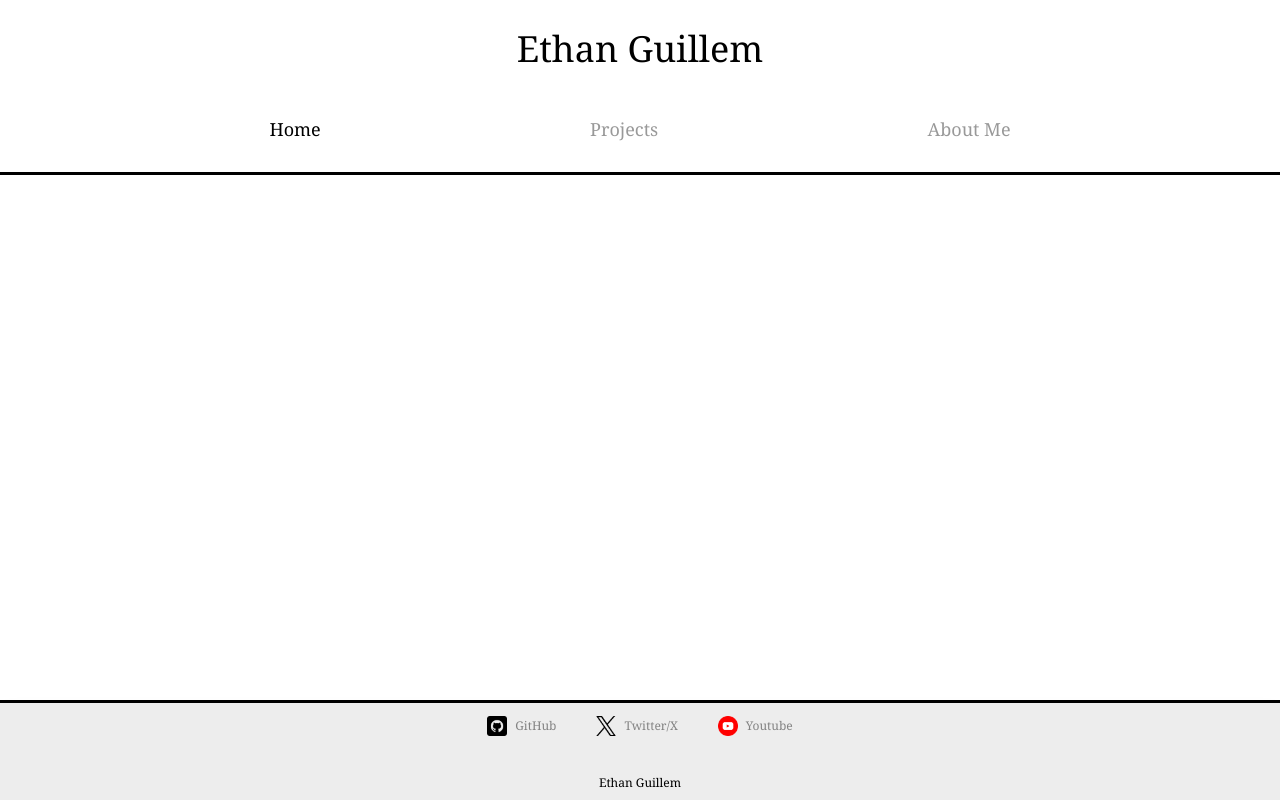
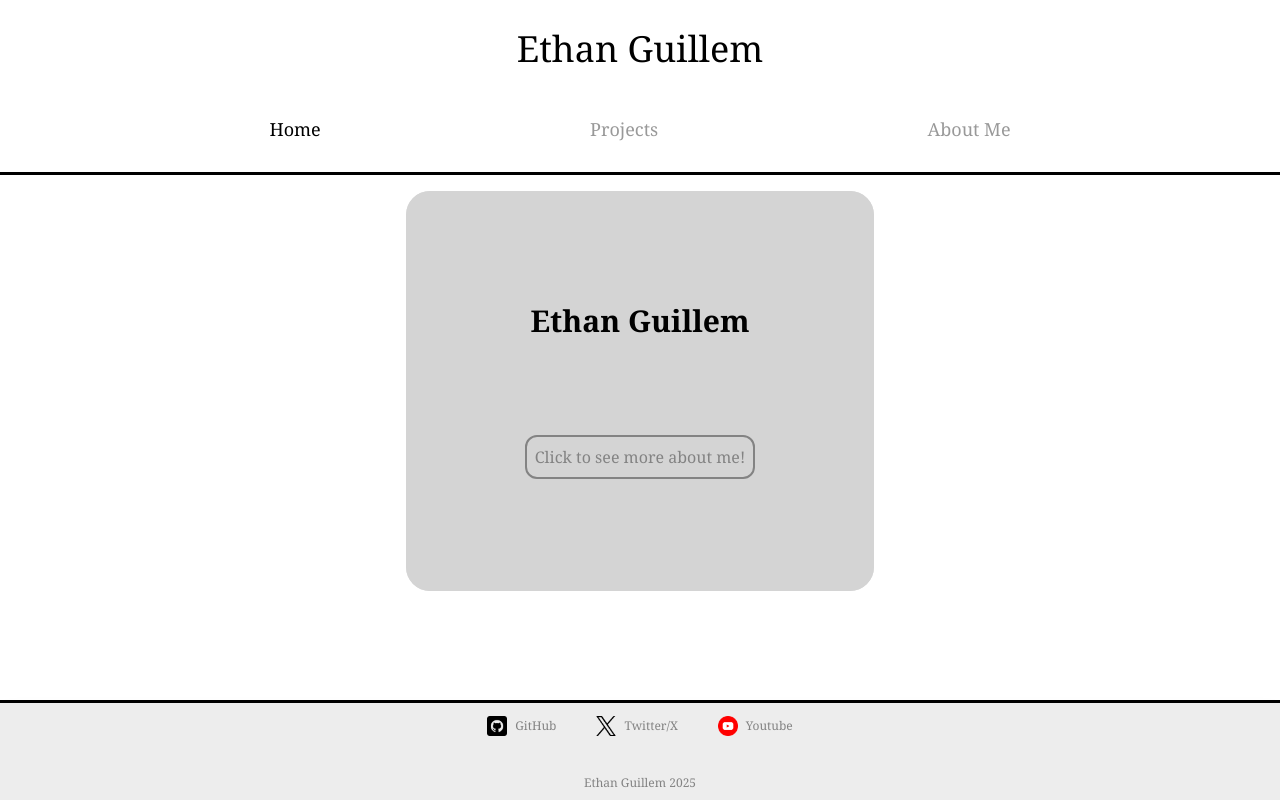
Before and after one commit to ethanvfour/portfolio, a React app: page / in a window 1280 px wide. Built offline with nearby package versions, Linux system fonts and the light colour scheme; the HTML template or start-up script is replaced by a standard one.

Commit message:
feat: enhance Home component with interactive bio and add profile image

```diff
--- a/src/App.jsx
+++ b/src/App.jsx
@@ -110,7 +110,9 @@ function App() {
             </ul>
           </div>
           <br></br>
-          <h1 className="w-full text-center">Ethan Guillem</h1>
+          <h1 className="w-full text-center text-[#838383]">
+            Ethan Guillem 2025
+          </h1>
         </footer>
       </div>
     </BrowserRouter>
--- a/src/components/Home.jsx
+++ b/src/components/Home.jsx
@@ -1,6 +1,8 @@
-import { useEffect } from "react";
+import { useEffect, useRef, useState } from "react";
 import "../index.css";
 import "./Home.css";
+
+import me from "../assets/ethan.jpg";
 
 /**
  * Component
@@ -13,12 +15,78 @@ function Home(props) {
     props.setterForStyle(props.name);
   }, [props, props.name]);
 
+  const h2Element = useRef(0),
+    bio = useRef(0);
+
+  const [openOrNot, setOpenOrNot] = useState(false);
+  /* for the cool animation at the top */
   return (
-  <div className="flex flex-col">
-    <div className="">
-
+    <div className="flex flex-col justify-center items-center p-3 w-full h-full transition-all duration-250">
+      <div
+        id="info-about-me"
+        className="flex justify-between h-[400px] w-[75%]"
+      >
+        <div
+          className={`relative w-2/4 p-4 flex flex-col items-center text-center justify-evenly rounded-bl-3xl rounded-tl-3xl transition-all duration-1000 ${
+            openOrNot ? "" : "rounded-br-3xl rounded-tr-3xl translate-x-1/2"
+          } bg-[#d4d4d4] z-20`}
+          role="region"
+          aria-labelledby="home-name"
+        >
+          <h2 className="text-3xl font-bold" ref={h2Element}>
+            <span id="home-name">Ethan Guillem</span>
+          </h2>
+          <button
+            className={`hover:text-[#000000] focus:text-[#000000] text-[#838383] transition-all duration-250 border-[#838383] hover:border-[#000000] hover:scale-105 border-2 p-2 rounded-xl ${
+              openOrNot ? "hidden" : ""
+            }`}
+            aria-expanded={openOrNot}
+            aria-controls="home-bio"
+            aria-label={openOrNot ? "Hide bio" : "Show bio"}
+            onClick={() => {
+              setOpenOrNot(true);
+            }}
+          >
+            Click to see more about me!
+          </button>
+          <p
+            id="home-bio"
+            className={`mt-2 text-xs ${openOrNot ? "" : "hidden"}`}
+            ref={bio}
+            role="region"
+            aria-hidden={!openOrNot}
+          >
+            {/* {cool bio here} */}
+            Lorem ipsum dolor, sit amet consectetur adipisicing elit. Sunt,
+            eaque? Est inventore odit corporis quis! Ratione aspernatur, commodi
+            exercitationem laborum veritatis dolore velit quaerat totam beatae
+            at, sint eaque qui!
+          </p>
+        </div>
+        <div
+          id="photo"
+          className={`relative z-10 w-2/4 p-2 flex items-center justify-center bg-[#dedede] rounded-br-3xl rounded-tr-3xl transition-all duration-1000 ${
+            openOrNot ? "" : "rounded-bl-3xl rounded-tl-3xl -translate-x-1/2"
+          }`}
+          role="img"
+          aria-label="Photo of Ethan"
+        >
+          {/* Uncomment and use `me` when ready to show the photo */}
+          <img
+            className="object-contain max-h-[90%] rounded-lg hover:scale-105 transition-all duration-250"
+            src={me}
+            alt="Ethan aka me :)"
+            tabIndex={0}
+            role="button"
+            aria-pressed={openOrNot}
+            onClick={() => {
+              setOpenOrNot(false);
+            }}
+          />
+        </div>
+      </div>
     </div>
-  </div>);
+  );
 }
 
 export default Home;
--- a/src/components/Projects.jsx
+++ b/src/components/Projects.jsx
@@ -60,7 +60,7 @@ function Card(props) {
           {/* image above the button to go to it */}
         </div>
         <button
-          className="lg:hidden border-black m-2 rounded-lg p-1 border-3"
+          className="lg:hidden border-black m-2 rounded-lg p-1 border-3 hover:scale-105 transition-all duration-250"
           onClick={() => setShowImg(true)}
         >
           <p>{`Click to see the ${props.name} in action!`}</p>
```
Also changed, not shown: src/assets/ethan.jpg (added).
